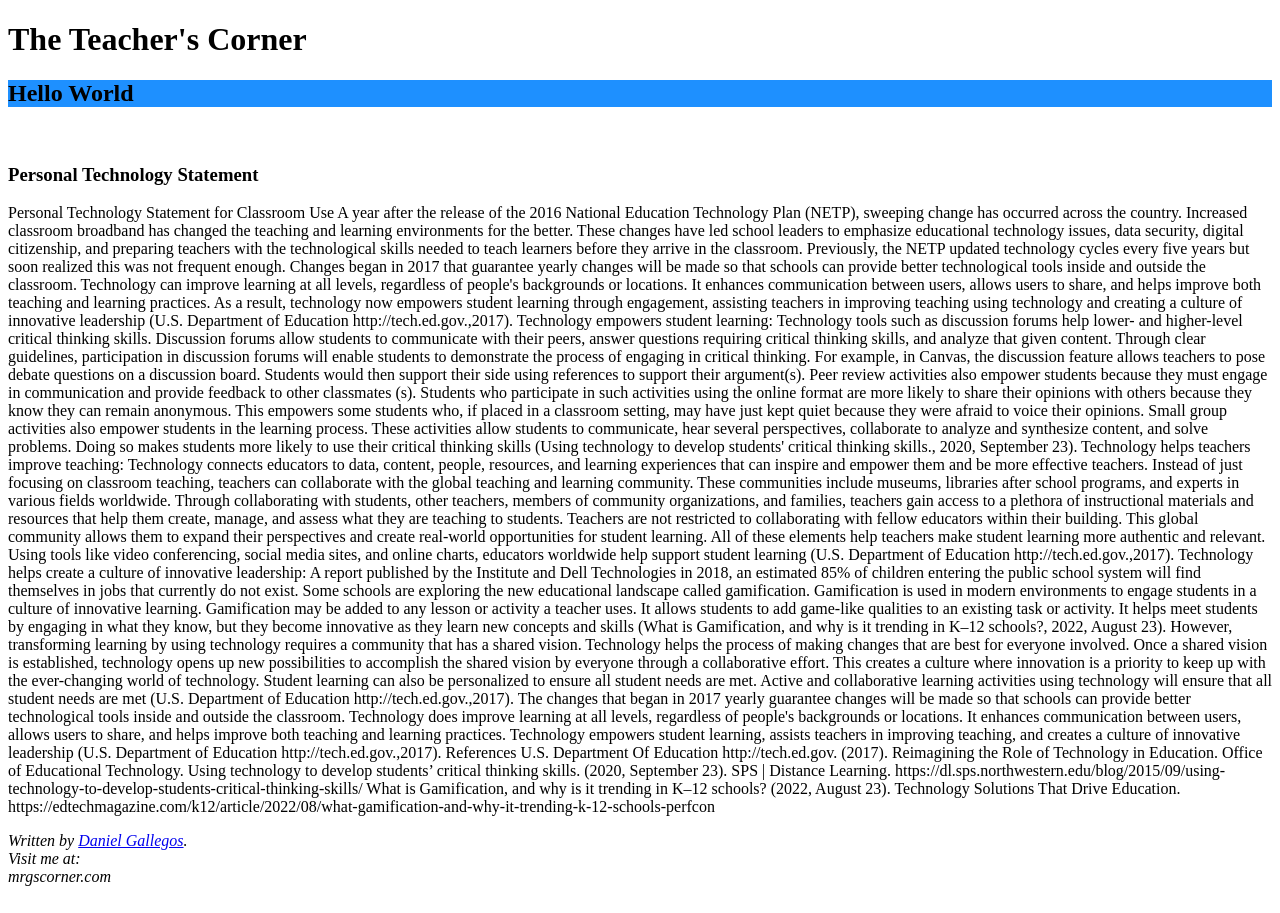
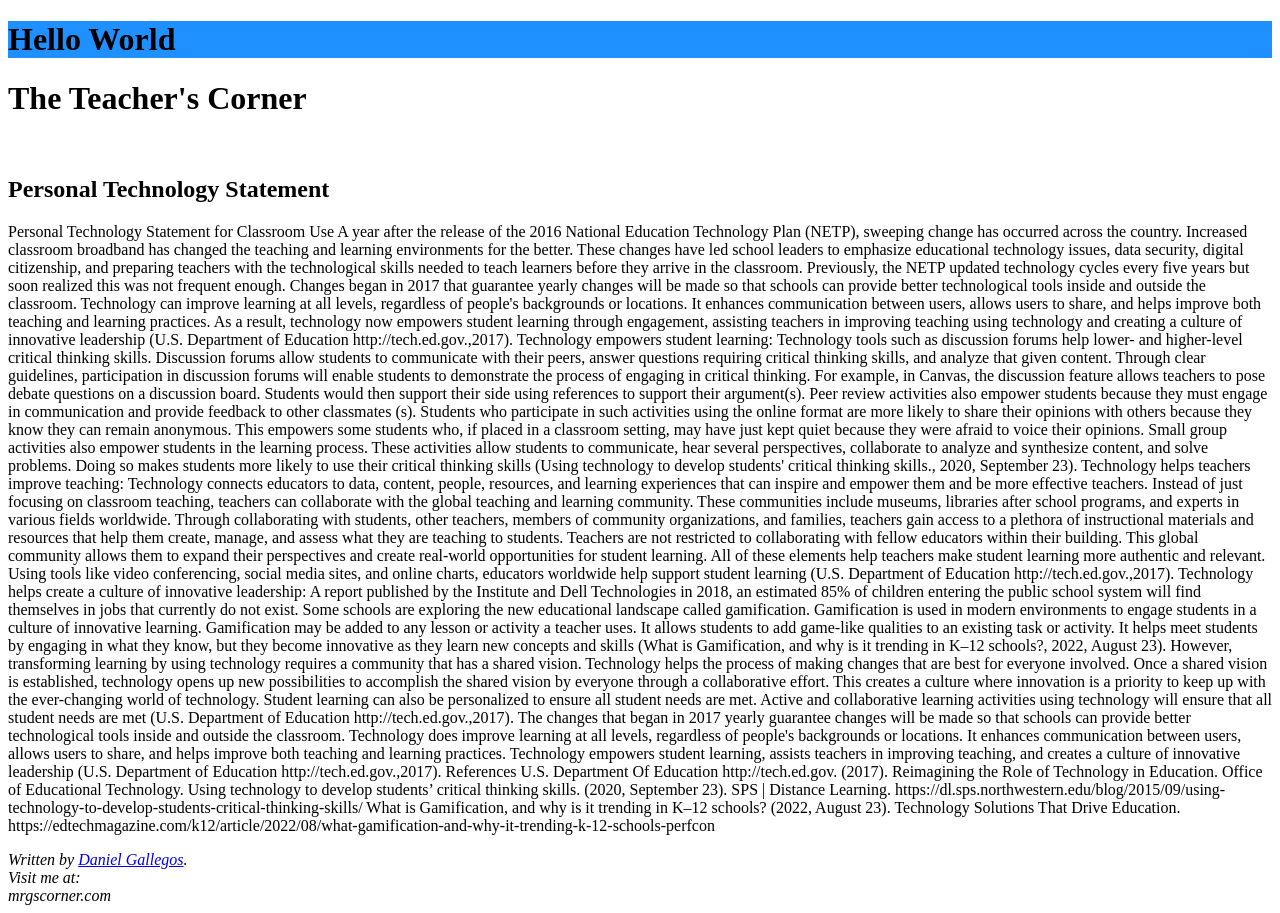
Before and after one commit to MrGsCorner/Mr.-G-s-created-page, a plain HTML site: page index.html in a window 1280 px wide. Drawn offline with Linux system fonts and the light colour scheme.

Commit message:
Update index.html

```diff
--- a/index.html
+++ b/index.html
@@ -4,6 +4,7 @@
 
 <head>
 
+<h1 style="background-color:DodgerBlue;">Hello World</h1>
 <title> Mr. G's Online Class </title>
 
 </head>
@@ -12,7 +13,6 @@
 
 <h1> The Teacher's Corner </h1>
 
-<h2 style="background-color:DodgerBlue;">Hello World</h2>
 
 <img scr"https://i.postimg.cc/y8Jt6R47/Mr-G-Picture.jpg"style="width:304px;height:228p;">
 
@@ -20,7 +20,7 @@
 
 
 
-<h3>Personal Technology Statement</h3>
+<h2>Personal Technology Statement</h2>
 
 <p> Personal Technology Statement for Classroom Use
 
```
